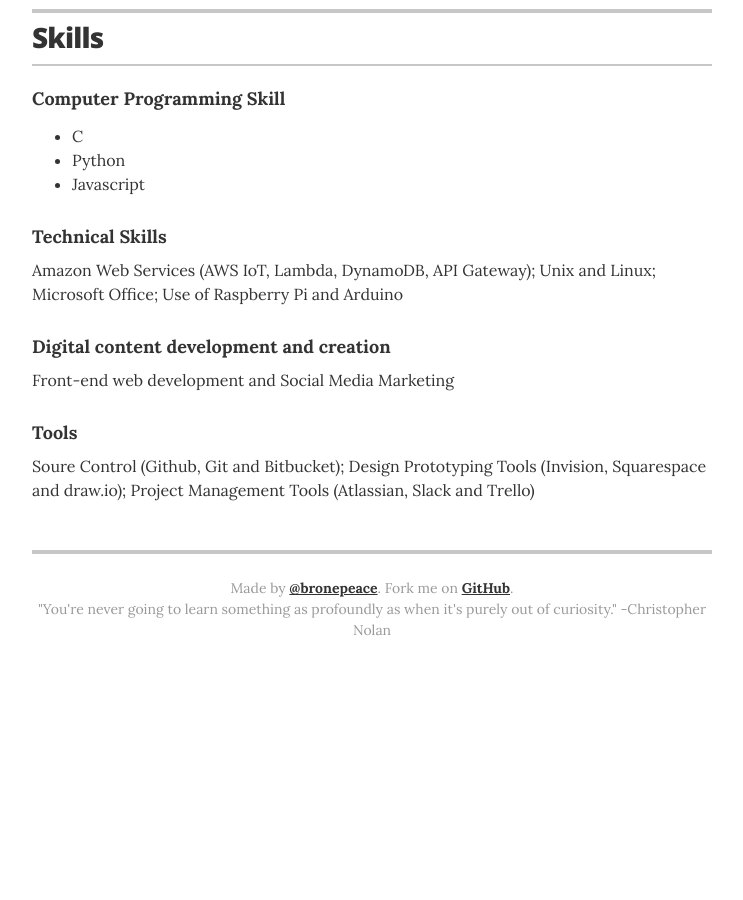
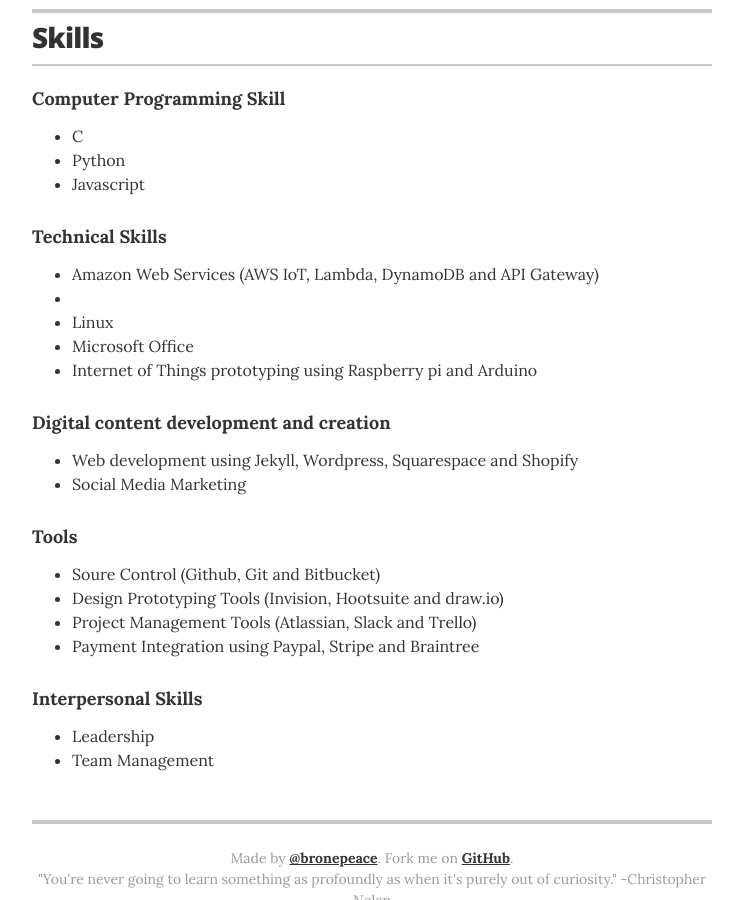
Before and after one commit to ranabhat/ranabhat.github.io, a Jekyll site: the page built from index.html, in a window 1280 px wide and 900 px high, scrolled down 2243 px. Shown: the whole window, without its empty margins (268-1011 px from the left). Built offline with Jekyll 4.4.1, drawn with Linux system fonts in a browser that asks for light colours; before the commit the page ends 2932 px from its top, so only the background shows below that.

Commit message:
Update skills.yml

```diff
--- a/_data/skills.yml
+++ b/_data/skills.yml
@@ -5,11 +5,14 @@
 
 # Communications strategy
 - skill: Technical Skills
-  description: Amazon Web Services (AWS IoT, Lambda, DynamoDB, API Gateway); Unix and Linux; Microsoft Office; Use of Raspberry Pi and Arduino
+  description: <ul class="resume-item-list"><li>Amazon Web Services (AWS IoT, Lambda, DynamoDB and API Gateway)<li><li>Linux</li><li>Microsoft Office</li><li>Internet of Things prototyping using Raspberry pi and Arduino</li></ul>
 
 # Digital content development and creation
 - skill: Digital content development and creation
-  description:  Front-end web development and Social Media Marketing
+  description:  <ul class="resume-item-list"><li>Web development using Jekyll, Wordpress, Squarespace and Shopify</li><li>Social Media Marketing</li><ul>
 
 - skill: Tools
-  description: Soure Control (Github, Git and Bitbucket); Design Prototyping Tools (Invision, Squarespace and draw.io); Project Management Tools (Atlassian, Slack and Trello)
+  description: <ul class="resume-item-list"><li>Soure Control (Github, Git and Bitbucket)</li><li>Design Prototyping Tools (Invision, Hootsuite and draw.io)</li><li>Project Management Tools (Atlassian, Slack and Trello)</li><li>Payment Integration using Paypal, Stripe and Braintree</li></ul>
+
+- skill: Interpersonal Skills
+  description:  <ul class="resume-item-list"><li>Leadership</li><li>Team Management</li></ul>
```
